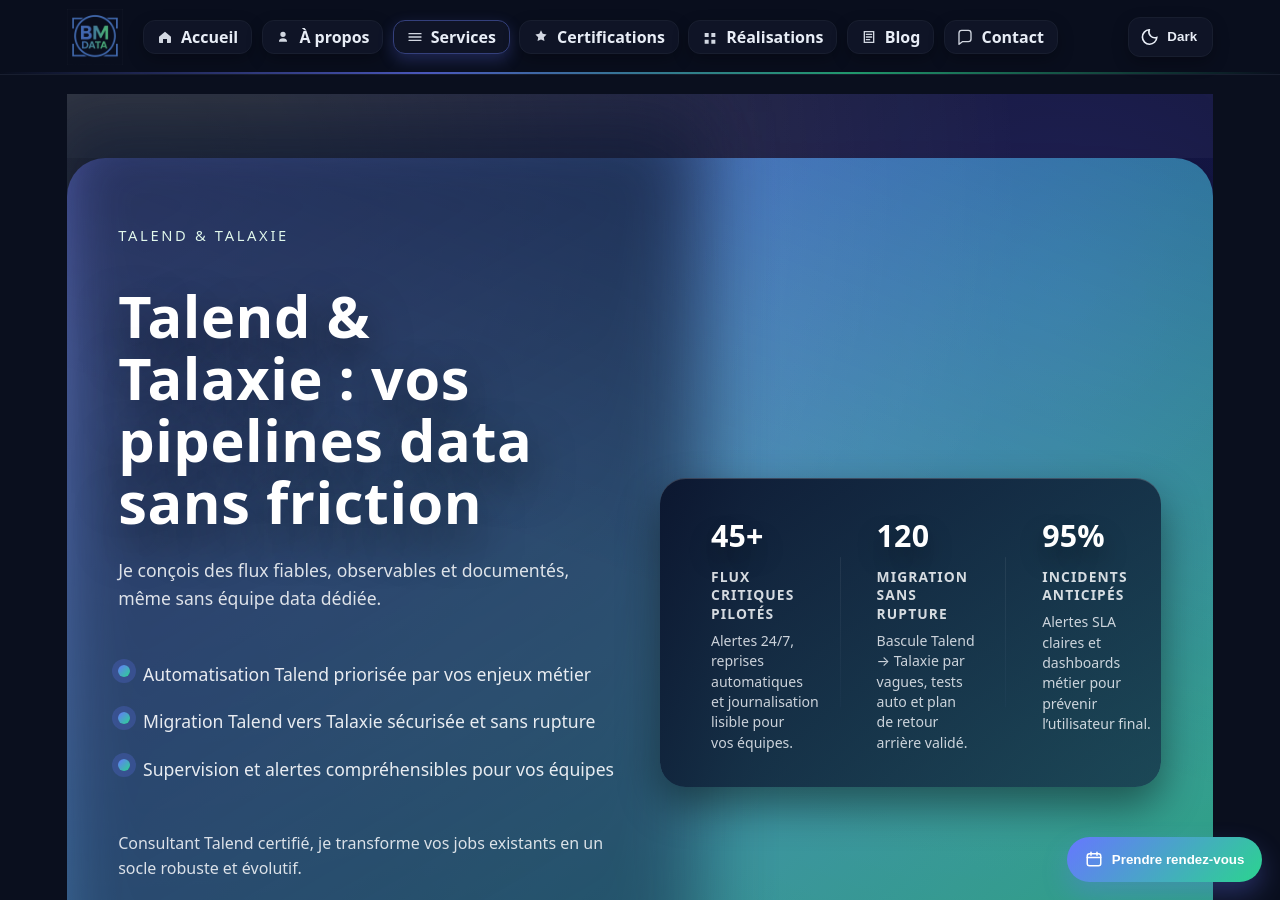
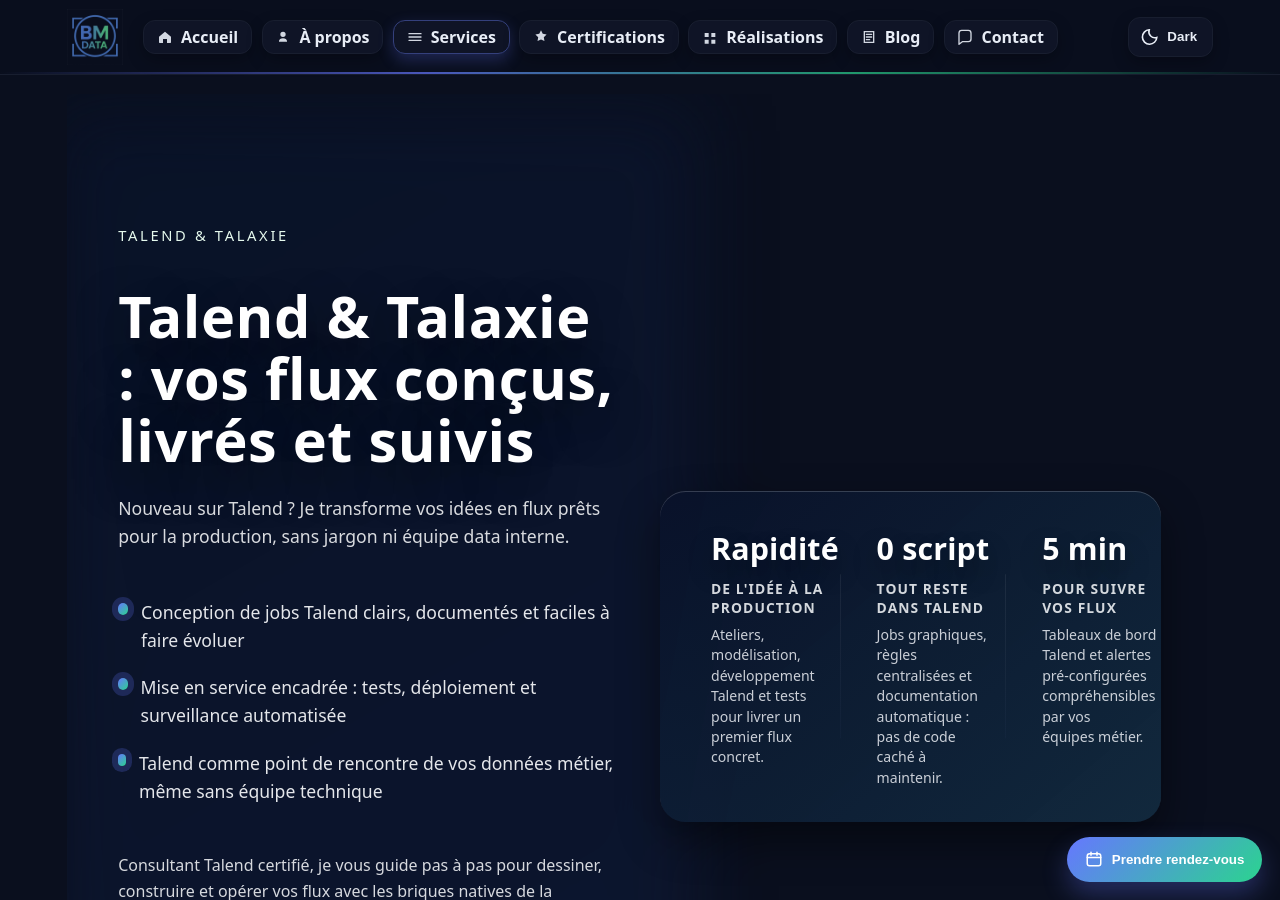
Before and after one commit to mbodetdata/mbodetdata.github.io, a Jekyll site: the page built from services-talend-talaxie.html, in a window 1280 px wide and 900 px high. Built offline with Jekyll 4.4.1, drawn with Linux system fonts in a browser that asks for light colours; some of the changed text lies outside the part shown.

Commit message:
Services talend

```diff
--- a/_data/services-talend-talaxie.json
+++ b/_data/services-talend-talaxie.json
@@ -1,32 +1,32 @@
 {
   "hero": {
     "eyebrow": "Talend & Talaxie",
-    "title": "Talend & Talaxie : vos pipelines data sans friction",
-    "subtitle": "Je conçois des flux fiables, observables et documentés, même sans équipe data dédiée.",
+    "title": "Talend & Talaxie : vos flux conçus, livrés et suivis",
+    "subtitle": "Nouveau sur Talend ? Je transforme vos idées en flux prêts pour la production, sans jargon ni équipe data interne.",
     "bullets": [
-      "Automatisation Talend priorisée par vos enjeux métier",
-      "Migration Talend vers Talaxie sécurisée et sans rupture",
-      "Supervision et alertes compréhensibles pour vos équipes"
+      "Conception de jobs Talend clairs, documentés et faciles à faire évoluer",
+      "Mise en service encadrée : tests, déploiement et surveillance automatisée",
+      "Talend comme point de rencontre de vos données métier, même sans équipe technique"
     ],
-    "secondary": "Consultant Talend certifié, je transforme vos jobs existants en un socle robuste et évolutif.",
+    "secondary": "Consultant Talend certifié, je vous guide pas à pas pour dessiner, construire et opérer vos flux avec les briques natives de la plateforme.",
     "ctaLabel": "Planifier un diagnostic Talend",
     "ctaTracking": "talend_diagnostic",
     "ctaNote": "30 minutes pour cartographier vos flux et identifier vos quick wins.",
     "metrics": [
       {
-        "value": "45+",
-        "label": "Flux critiques pilotés",
-        "tooltip": "Alertes 24/7, reprises automatiques et journalisation lisible pour vos équipes."
+        "value": "Rapidité",
+        "label": "De l'idée à la production",
+        "tooltip": "Ateliers, modélisation, développement Talend et tests pour livrer un premier flux concret."
       },
       {
-        "value": "120",
-        "label": "Migration sans rupture",
-        "tooltip": "Bascule Talend → Talaxie par vagues, tests auto et plan de retour arrière validé."
+        "value": "0 script",
+        "label": "Tout reste dans Talend",
+        "tooltip": "Jobs graphiques, règles centralisées et documentation automatique : pas de code caché à maintenir."
       },
       {
-        "value": "95%",
-        "label": "Incidents anticipés",
-        "tooltip": "Alertes SLA claires et dashboards métier pour prévenir l’utilisateur final."
+        "value": "5 min",
+        "label": "Pour suivre vos flux",
+        "tooltip": "Tableaux de bord Talend et alertes pré-configurées compréhensibles par vos équipes métier."
       }
     ]
   },
@@ -37,11 +37,11 @@
     "pillars": [
       {
         "title": "Automatisation sur-mesure",
-        "caption": "Des jobs Talend qui tournent et s’auto-documentent.",
+        "caption": "Des jobs Talend qui tournent et documentés.",
         "bullets": [
           "Orchestration par planning ou événement avec reprise contrôlée.",
           "Tests qualité intégrés pour détecter l’anomalie avant l’utilisateur.",
-          "Tableaux de bord clairs pour suivre l’exécution en direct."
+          "Régles de transformation claires et traçables."
         ],
         "proof": "Exemple : industrialisation de 45 flux multi-sources avec reporting d’incidents en temps réel."
       },
@@ -68,37 +68,37 @@
     ]
   },
   "journey": {
-    "title": "Votre parcours Talend / Talaxie",
-    "subtitle": "Une démarche itérative et pédagogique pour avancer vite sans prendre de risques.",
+    "title": "Votre plan d’action data",
+    "subtitle": "Trois étapes claires pour structurer, réaliser et pérenniser vos projets data.",
     "steps": [
       {
         "label": "Phase 1",
-        "title": "Audit flash & priorisation",
-        "description": "Analyse rapide de votre existant, documentation des risques et identification des flux critiques.",
+        "title": "Audit complet du besoin",
+        "description": "Comprendre votre contexte, vos contraintes et vos objectifs pour cadrer efficacement l’intervention.",
         "deliverables": [
-          "Cartographie des données et dépendances",
-          "Tableau de priorisation partagé",
-          "Feuille de route des quick wins"
+          "Analyse des flux, sources et dépendances",
+          "Priorisation des chantiers data à forte valeur",
+          "Plan d’action synthétique et partagé"
         ]
       },
       {
         "label": "Phase 2",
-        "title": "Delivery et industrialisation",
-        "description": "Refonte ou création de jobs, mise en place des contrôles et automatisation de la supervision.",
+        "title": "Développement rapide et fiable",
+        "description": "Mise en œuvre pragmatique : automatisations, pipelines et contrôles qualité alignés avec les priorités métier.",
         "deliverables": [
-          "Jobs Talend/Talaxie prêts pour la prod",
-          "Tests et monitoring automatisés",
-          "Dashboards et alertes configurés"
+          "Jobs Talend/Talaxie développés et testés",
+          "Supervision et alertes automatisées",
+          "Livrables documentés et versionnés"
         ]
       },
       {
         "label": "Phase 3",
-        "title": "Transmission & montée en autonomie",
-        "description": "Documentation et accompagnement à chaud pour vos équipes métier ou IT.",
+        "title": "Livraison & accompagnement",
+        "description": "Validation, transfert de compétences et support post-livraison pour assurer la continuité opérationnelle.",
         "deliverables": [
-          "Guides d’exploitation et checklists",
-          "Sessions de formation ciblées",
-          "Support post-bascule (optionnel)"
+          "Recette et passage en production",
+          "Formation et documentation utilisateur",
+          "Support et ajustements post-déploiement"
         ]
       }
     ]
@@ -156,12 +156,13 @@
     ],
     "stackTitle": "Stack & outils maîtrisés",
     "stack": [
-      "Talend Studio & Talend Cloud",
+      "Talend Studio (DI,DB,ESB)",
       "Talaxie",
-      "Azure Data Factory & Data Lake",
+      "Power Automate",
       "Power BI & Fabric",
-      "Prometheus / Grafana",
-      "Snowflake & BigQuery"
+  "Bases SQL Server, PostgreSQL, Oracle",
+  "FTP / SFTP / WebServices / APIs",
+  "Suite Microsoft 365 (Excel, SharePoint, Teams)"
     ]
   },
   "cta": {
@@ -176,15 +177,23 @@
     "items": [
     {
       "question": "Pouvons-nous lancer une mission courte ?",
-        "answer": "Oui. Nous pouvons démarrer par un audit flash ou la mise en production d’un flux critique afin de sécuriser un périmètre réduit avant d’élargir."
+      "answer": "Oui, c’est même souvent le meilleur point de départ. Nous pouvons démarrer par un audit flash, la remise en conformité d’un job Talend ou la mise en production d’un flux prioritaire. L’objectif : sécuriser rapidement un périmètre limité avant d’élargir à d’autres processus."
     },
     {
       "question": "Travaillez-vous avec nos équipes internes ?",
-        "answer": "Je co-construis les solutions avec vos équipes IT et métier, et j’organise des points pédagogiques réguliers pour garder tout le monde aligné."
+      "answer": "Toujours. Je m’intègre dans vos pratiques existantes (IT, métier ou exploitation) et je partage chaque avancée de manière pédagogique. L’idée n’est pas de livrer un 'boîte noire' mais de faire monter vos équipes en autonomie sur Talend, Talaxie ou Power BI."
     },
     {
       "question": "Quel accompagnement après la mise en service ?",
-        "answer": "Je propose un support post-bascule optionnel : monitoring renforcé, coaching des équipes et ajustements sur les alertes si nécessaire."
+      "answer": "Je reste disponible après le déploiement : suivi des traitements, ajustements sur les alertes et formation à chaud. Un support post-bascule flexible permet d’assurer la stabilité des flux sans dépendance externe."
+    },
+    {
+      "question": "Intervenez-vous sur des environnements existants ?",
+      "answer": "Oui. Je reprends régulièrement des socles Talend existants pour les fiabiliser ou les migrer vers Talaxie. Cela comprend l’analyse des jobs, la remise à plat des dépendances, la normalisation du monitoring et la documentation des flux."
+    },
+    {
+      "question": "Pouvez-vous nous aider à documenter ou superviser nos flux ?",
+      "answer": "Absolument. Je conçois des tableaux de bord clairs pour suivre l’exécution des jobs et les incidents (via Power BI ou Excel), et j’automatise la génération de rapports et d’alertes pour que vos équipes gagnent du temps au quotidien."
     }
   ]
   }
--- a/assets/styles.css
+++ b/assets/styles.css
@@ -2883,18 +2883,13 @@
   padding-block: clamp(3.4rem, 5vw, 5.6rem);
 }
 .talend-hero__canvas{
-  background:
-    linear-gradient(135deg,
-      color-mix(in oklab, var(--brand) 82%, #1a2144 18%),
-      color-mix(in oklab, var(--brand-2) 72%, #052b1e 28%));
+  background:transparent;
   min-height: clamp(280px, 55vw, 480px);
-  box-shadow: var(--shadow-lg);
-}
-.talend-hero__canvas::before{
-  opacity:.92;
-}
+  box-shadow:none;
+}
+.talend-hero__canvas::before,
 .talend-hero__canvas::after{
-  background: linear-gradient(200deg, rgba(8,12,24,.55), transparent 48%);
+  content:none;
 }
 .talend-hero .about-hero__inner{
   justify-items:stretch;
```
Lines whose indentation alone changed are shown as unchanged.
